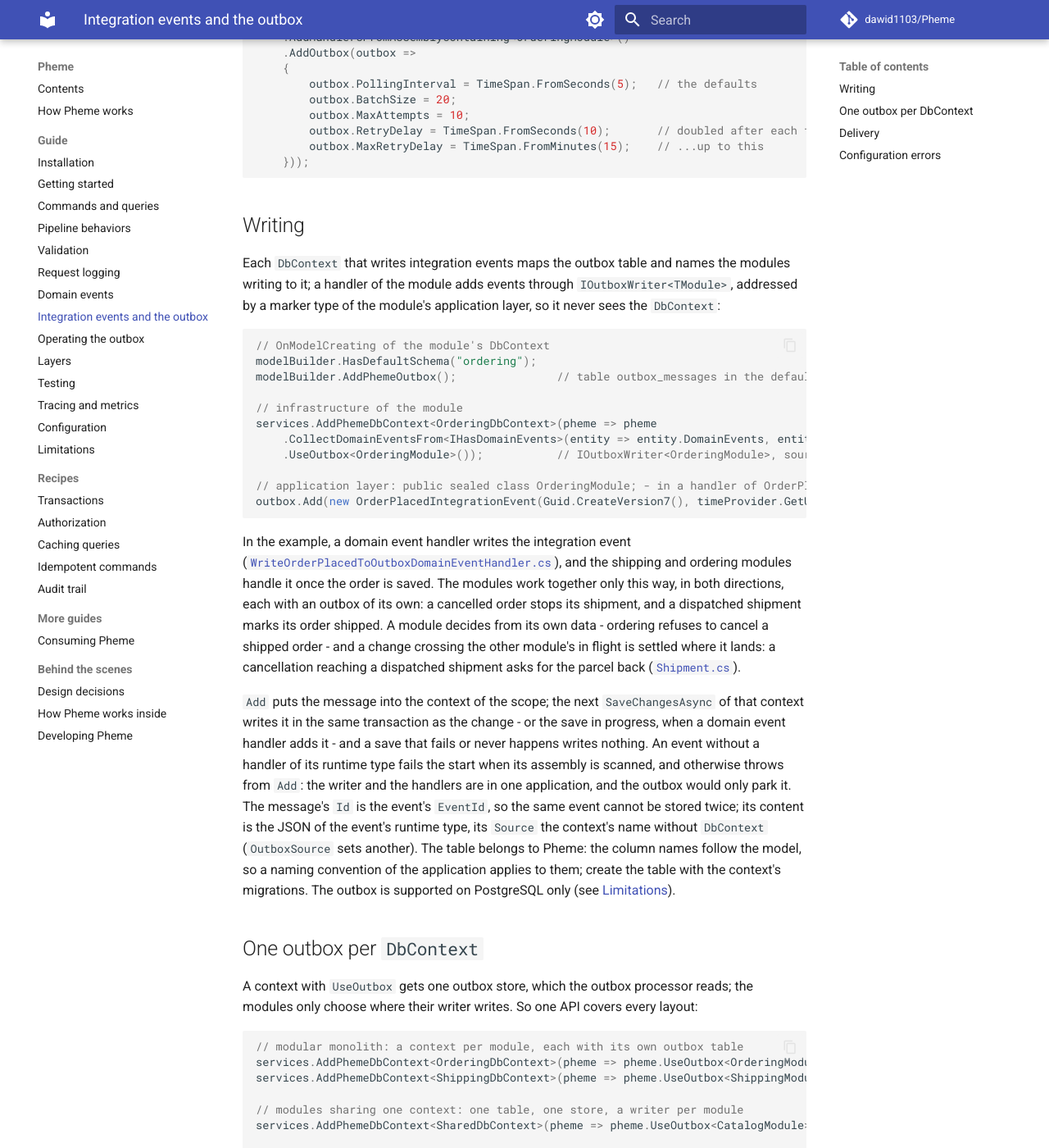
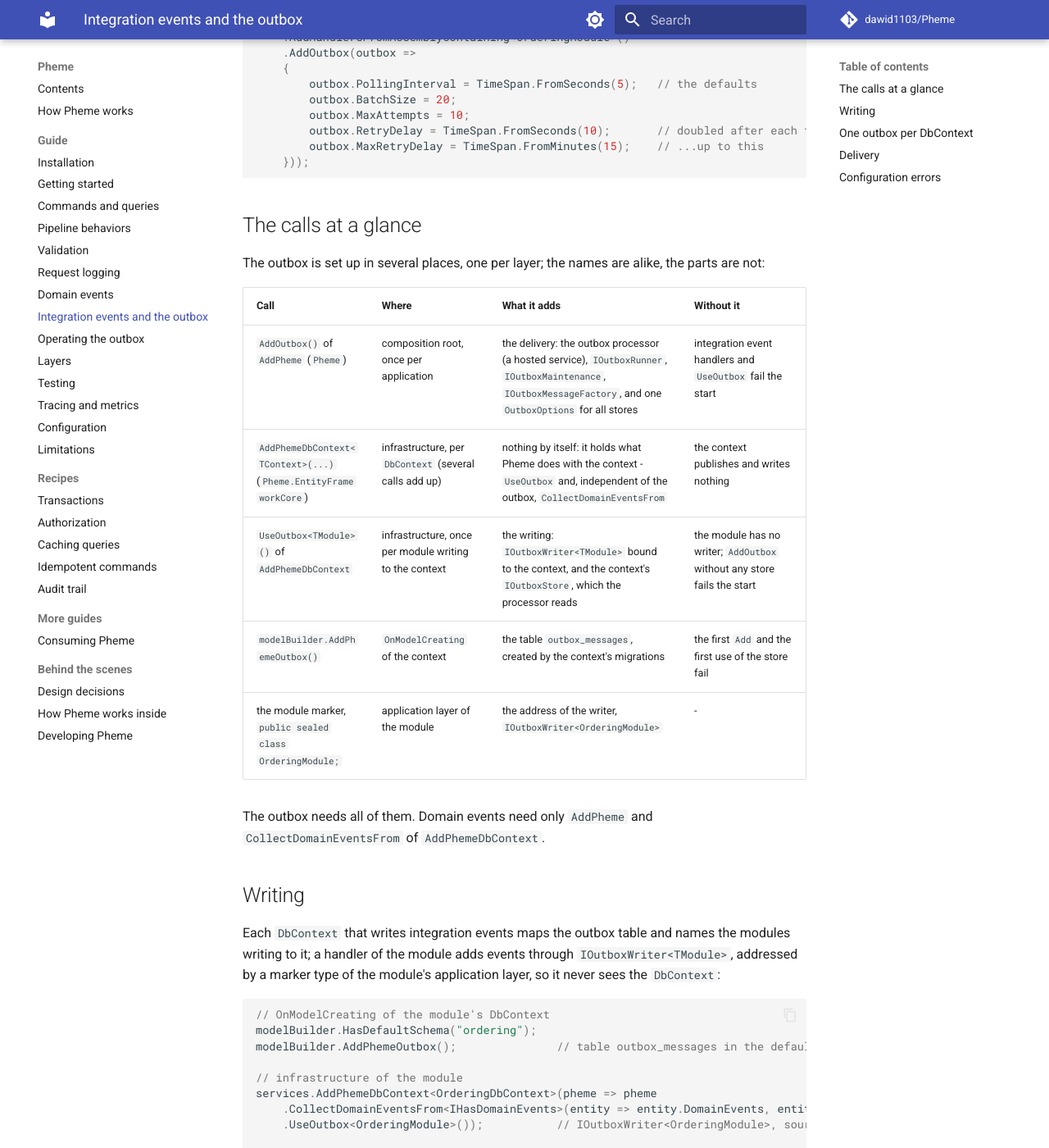
Before and after one commit to dawid1103/Pheme, an MkDocs documentation site: the page built from docs/guide/08-integration-events.md, in a window 1280 px wide and 1400 px high, scrolled down 359 px. Shown: the whole window at 82% size. Built offline with MkDocs 1.6.1 and Material for MkDocs 9.7.7, drawn with Linux system fonts in a browser that asks for light colours; comment, search, counter and statistics services are not loaded.

Commit message:
docs: outbox setup table, behaviors do not wrap events

````diff
--- a/docs/guide/08-integration-events.md
+++ b/docs/guide/08-integration-events.md
@@ -19,6 +19,21 @@ services.AddPheme(options => options
         outbox.MaxRetryDelay = TimeSpan.FromMinutes(15);    // ...up to this
     }));
 ```
+
+## The calls at a glance
+
+The outbox is set up in several places, one per layer; the names are alike, the parts are not:
+
+| Call | Where | What it adds | Without it |
+| --- | --- | --- | --- |
+| `AddOutbox()` of `AddPheme` (`Pheme`) | composition root, once per application | the delivery: the outbox processor (a hosted service), `IOutboxRunner`, `IOutboxMaintenance`, `IOutboxMessageFactory`, and one `OutboxOptions` for all stores | integration event handlers and `UseOutbox` fail the start |
+| `AddPhemeDbContext<TContext>(...)` (`Pheme.EntityFrameworkCore`) | infrastructure, per `DbContext` (several calls add up) | nothing by itself: it holds what Pheme does with the context - `UseOutbox` and, independent of the outbox, `CollectDomainEventsFrom` | the context publishes and writes nothing |
+| `UseOutbox<TModule>()` of `AddPhemeDbContext` | infrastructure, once per module writing to the context | the writing: `IOutboxWriter<TModule>` bound to the context, and the context's `IOutboxStore`, which the processor reads | the module has no writer; `AddOutbox` without any store fails the start |
+| `modelBuilder.AddPhemeOutbox()` | `OnModelCreating` of the context | the table `outbox_messages`, created by the context's migrations | the first `Add` and the first use of the store fail |
+| the module marker, `public sealed class OrderingModule;` | application layer of the module | the address of the writer, `IOutboxWriter<OrderingModule>` | - |
+
+The outbox needs all of them. Domain events need only `AddPheme` and `CollectDomainEventsFrom` of
+`AddPhemeDbContext`.
 
 ## Writing
 
````
Also changed, not shown: docs/development.md (+4 -4 lines), docs/guide/04-pipeline-behaviors.md (+3 -0 lines).
